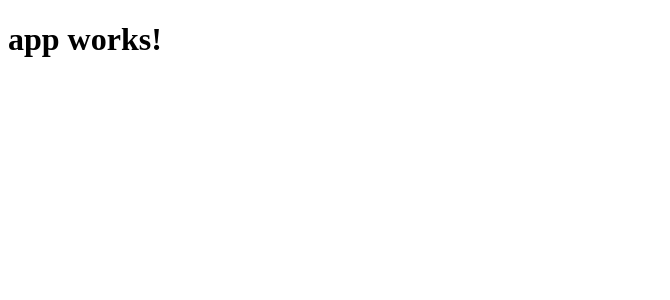
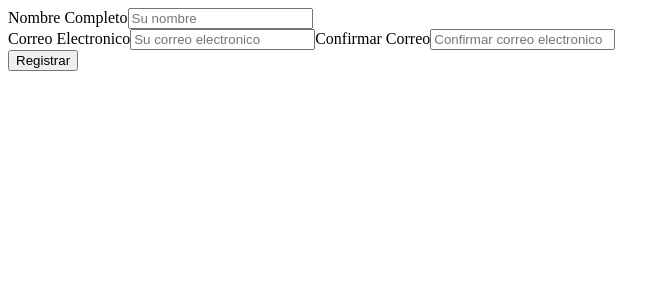
Before and after one commit to ion-book/demoapp3, an Angular app: page / in a window 1280 px wide. Shown: the top 300 px of the page, without its empty margins (0-670 px from the left). Built offline with nearby package versions, Linux system fonts and the light colour scheme.

Commit message:
Crear Plantilla Formulario

```diff
--- a/src/app/app.component.html
+++ b/src/app/app.component.html
@@ -1,3 +1,26 @@
-<h1>
-  {{title}}
-</h1>
+<form novalidate>
+  <label>
+    <span>Nombre Completo</span>
+    <input
+      type="text"
+      name="name"
+      placeholder="Su nombre">
+  </label>
+  <div>
+    <label>
+      <span>Correo Electronico</span>
+      <input
+        type="email"
+        name="email"
+        placeholder="Su correo electronico">
+    </label>
+    <label>
+      <span>Confirmar Correo</span>
+      <input
+        type="email"
+        name="confirm"
+        placeholder="Confirmar correo electronico">
+    </label>
+  </div>
+  <button type="submit">Registrar</button>
+</form>
```
Also changed, not shown: 1 other file (tests, documents, lock files or other folders).
